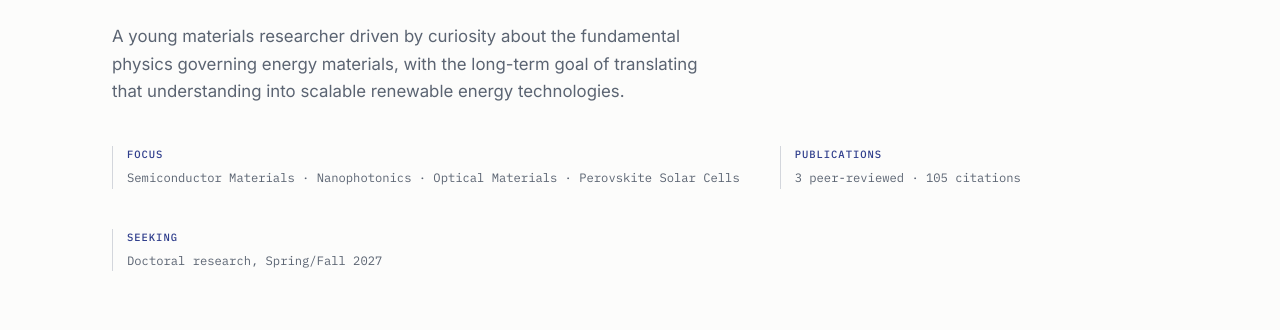
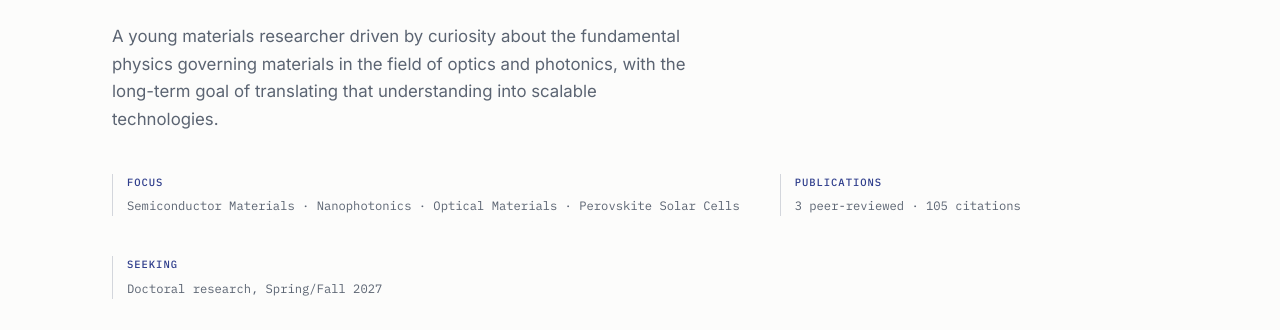
Before and after one commit to Tasnim-Tareq/tasnimtareq, a plain HTML site: page index.html in a window 1280 px wide. Shown: the part 414-744 px from the top of the page. Drawn offline with Linux system fonts and the light colour scheme.

Commit message:
Update index.html

```diff
--- a/index.html
+++ b/index.html
@@ -232,7 +232,7 @@
   <div class="wrap">
     <div class="hero-eyebrow eyebrow">Research &amp; Academic Portfolio</div>
     <h1>Understanding materials. <em>Engineering solutions.</em> Powering a sustainable future.</h1>
-    <p class="hero-sub">A young materials researcher driven by curiosity about the fundamental physics governing energy materials, with the long-term goal of translating that understanding into scalable renewable energy technologies.</p>
+    <p class="hero-sub">A young materials researcher driven by curiosity about the fundamental physics governing materials in the field of optics and photonics, with the long-term goal of translating that understanding into scalable technologies.</p>
     <div class="hero-meta">
       <div><strong>Focus</strong>Semiconductor Materials · Nanophotonics · Optical Materials · Perovskite Solar Cells</div>
       <div><strong>Publications</strong>3 peer-reviewed · 105 citations</div>
```
